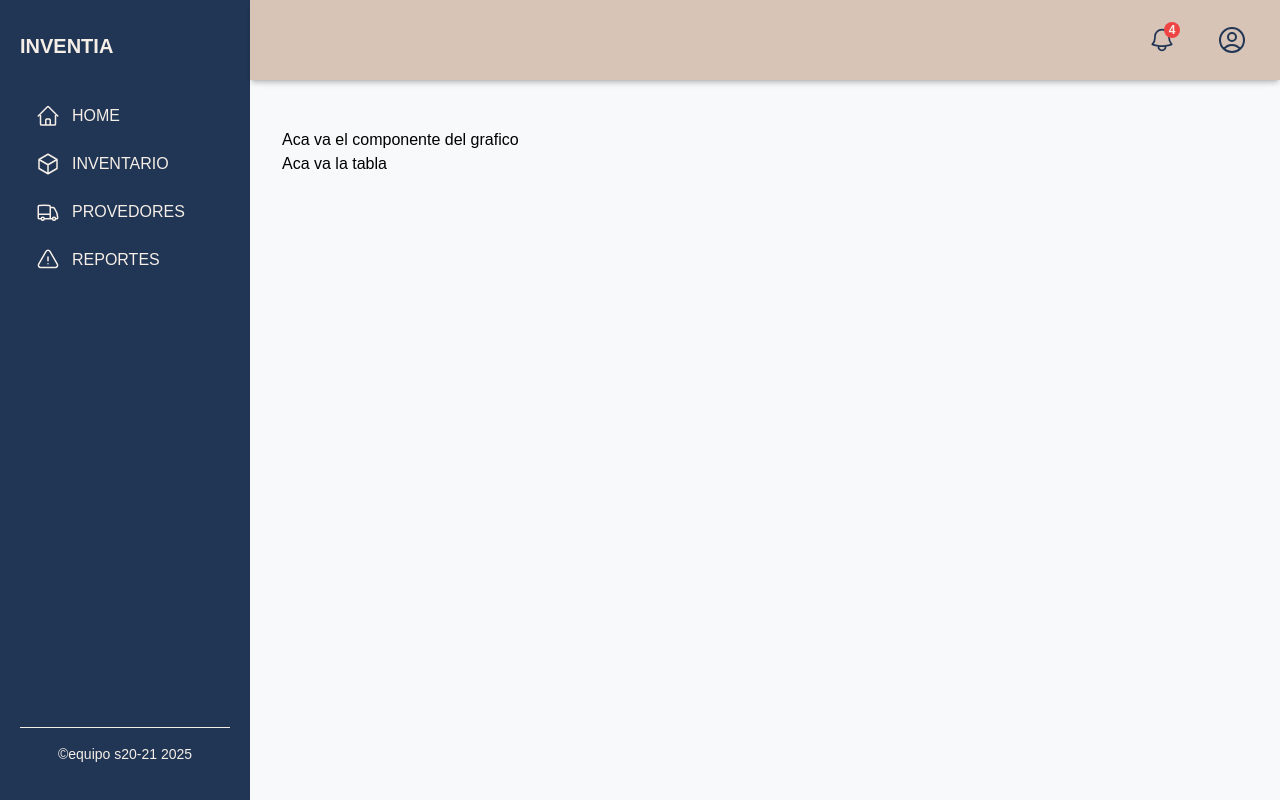
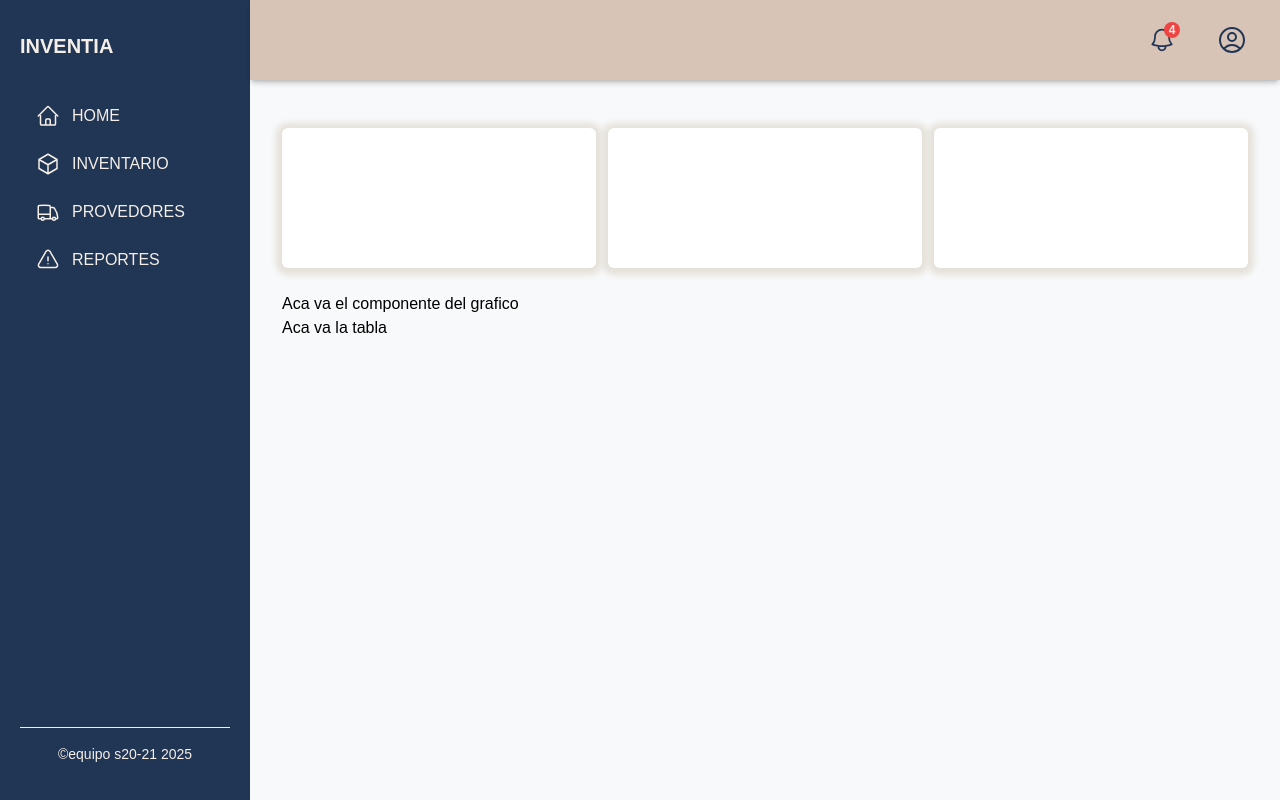
Before and after one commit to No-Country-simulation/S20-21-webapp, a React (Vite) app in the folder client/inventario/: page /inventario/home in a window 1280 px wide. Built offline with nearby package versions, Linux system fonts and the light colour scheme.

Commit message:
update home

```diff
--- a/client/inventario/src/page/home/home.tsx
+++ b/client/inventario/src/page/home/home.tsx
@@ -1,15 +1,26 @@
 const Home = () => {
   return (
     <div className="h-full w-full">
-      <div>
-        <div></div>
-        <div></div>
-        <div></div>
+      {/* Carrusel - Solo en mobile */}
+      <div className="md:hidden w-full h-[140px] flex overflow-x-auto snap-x snap-mandatory space-x-4 mb-4">
+        <div className="border-[3px] border-stone-400 h-full w-full flex-shrink-0 rounded-md snap-center bg-white"></div>
+        <div className="border-[3px] border-stone-400 h-full w-full flex-shrink-0 rounded-md snap-center bg-white"></div>
+        <div className="border-[3px] border-stone-400 h-full w-full flex-shrink-0 rounded-md snap-center bg-white"></div>
       </div>
-      <div>
+
+      {/* Diseño normal - Solo en desktop */}
+      <div className="hidden md:flex w-full h-[140px] justify-between mb-6">
+        <div className="md:shadow-[0px_1px_6px_6px_#E5E1DA] h-full w-[32.5%] rounded-md bg-white"></div>
+        <div className="md:shadow-[0px_1px_6px_6px_#E5E1DA] h-full w-[32.5%] rounded-md bg-white"></div>
+        <div className="md:shadow-[0px_1px_6px_6px_#E5E1DA] h-full w-[32.5%] rounded-md bg-white"></div>
+      </div>
+
+
+
+      <div className="">
         Aca va el componente del grafico
       </div>
-      <div>
+      <div className="">
         Aca va la tabla
       </div>
     </div>
```
